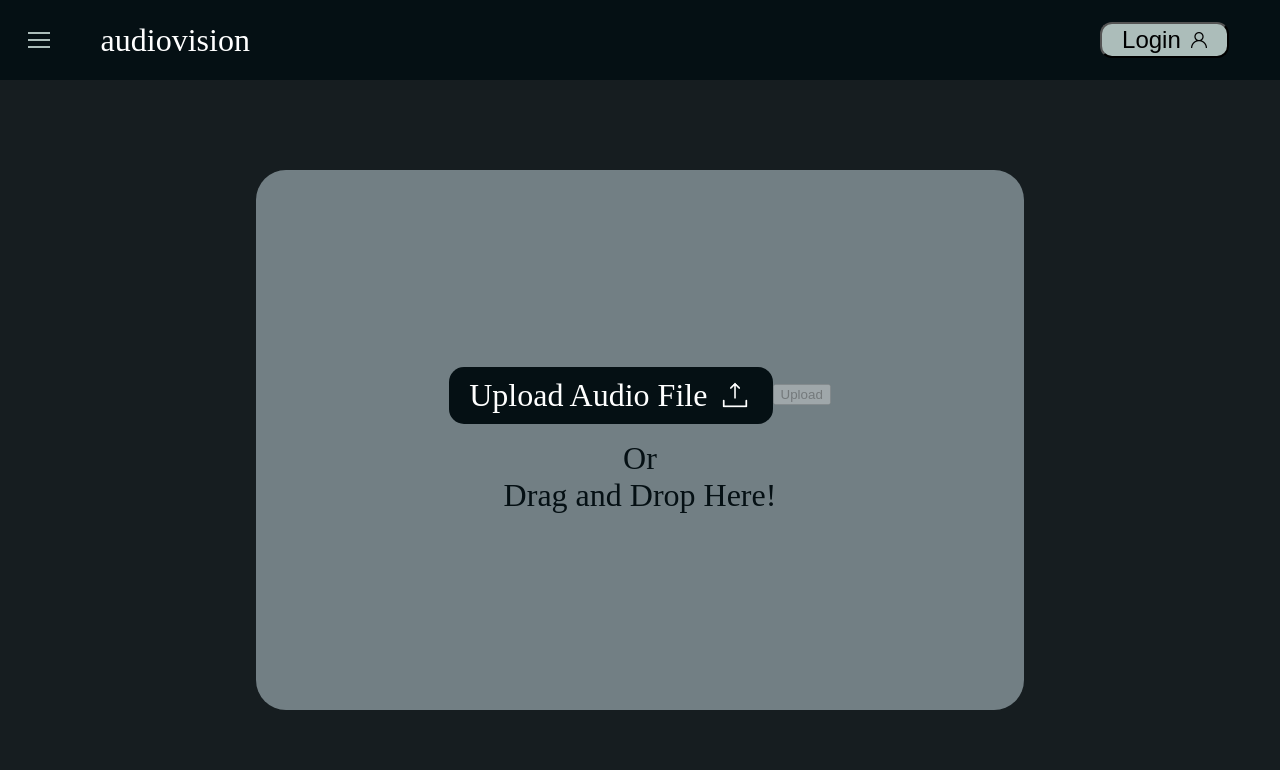
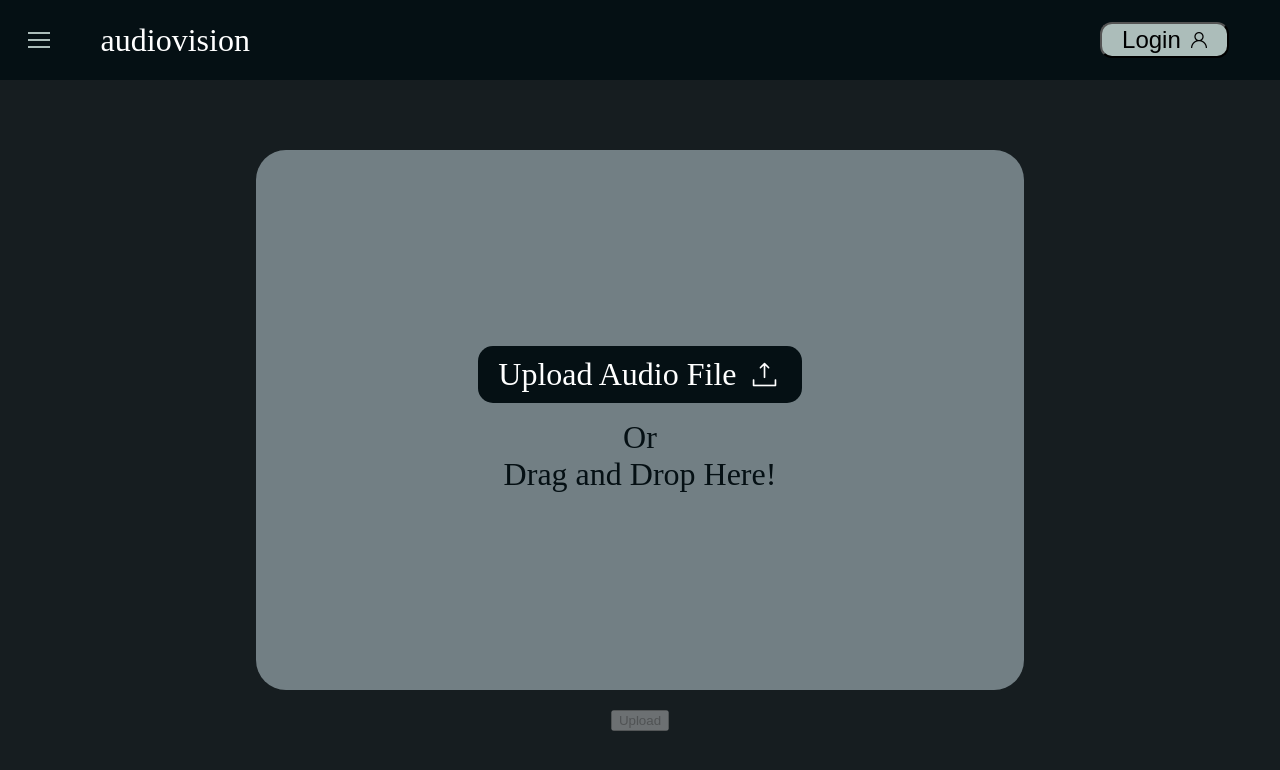
Before and after one commit to poke8014/CS161, a React (Create React App) app in the folder dev/: page / in a window 1280 px wide. Shown: the top 770 px of the page. Built offline with nearby package versions, Linux system fonts and the light colour scheme.

Commit message:
made changes to submit button

```diff
--- a/dev/src/pages/UploadPage/UploadPage.css
+++ b/dev/src/pages/UploadPage/UploadPage.css
@@ -15,7 +15,9 @@
 
 .upload-box {
     display: flex;
-    margin: auto;
+    flex-direction: column;
+    align-items: center;
+    /* margin: auto; */
     width: 60%;
     height: 75%;
     border-radius: 30px;
@@ -81,3 +83,22 @@
     font-size: 2rem;
     margin: 0;
 }
+
+.submit-button {
+    display: block;
+    margin-top: 20px;
+}
+
+.upload-container {
+    display: flex;
+    flex-direction: column;
+    align-items: center;
+    justify-content: center;
+    flex: 1;
+}
+
+.error-message {
+    color: rgb(255, 0, 0);
+    font-size: 14px;
+    margin-bottom: 8px;
+}
--- a/dev/src/pages/UploadPage/UploadPage.js
+++ b/dev/src/pages/UploadPage/UploadPage.js
@@ -8,9 +8,10 @@ import "./UploadPage.css";
 
 export default function UploadPage() {
 
-    const [showMenu, setShowMenu] = React.useState(false)
+    const [showMenu, setShowMenu] = React.useState(false);
     // const [users, setUsers] = React.useState();
-    const [file, setFile] = useState(null)
+    const [file, setFile] = useState(null);
+    const [errorMessage, setErrorMessage] = useState("");
     const navigate = useNavigate();
 
     // React.useEffect(() => {
@@ -21,7 +22,7 @@ export default function UploadPage() {
     // }, []);
 
     function toggleShowMenu(){
-        setShowMenu(prevState => !prevState)
+        setShowMenu(prevState => !prevState);
     }
 
     async function handleAudioUpload(e){
@@ -42,11 +43,15 @@ export default function UploadPage() {
     }
 // TODO: Display error message and maybe modularize code!
     function handleFileChange(e) {
-        file = e.target.files[0];
+        const selectedFile = e.target.files[0];
+        const validExt = ['audio/mpeg'];
 
-        const validExt = ['mp3'];
-        if (validExt.includes(String(file.type).split('/')[1])) {
-            setFile(file);
+        if (selectedFile && validExt.includes(String(selectedFile.type))) {
+            setFile(selectedFile);
+            setErrorMessage("")
+        } else {
+            setFile(null);
+            setErrorMessage("Invalid file type. Please upload an audio file.");
         }
     }
 
@@ -70,14 +75,11 @@ export default function UploadPage() {
                 <Menu
                     menuItems={menuItems}
                 />}
+                <div className="upload-container">
                     <div className="upload-box">
                         <div className="upload-options">
-                        <form onSubmit={handleAudioUpload}>
-                            {/* <label className="upload-audio-button">
-                                <p>Upload Audio File</p>
-                                <img className="upload-icon" src={uploadIcon} alt="upload icon"/>
-                                <input type="file" onChange={handleFileChange} />
-                            </label> */}
+                            <form>
+                                {errorMessage && <p className="error-message">{errorMessage}</p>}
                                 <label className="upload-audio-button">
                                     <div className="upload-content">
                                         <p>Upload Audio File</p>
@@ -85,16 +87,15 @@ export default function UploadPage() {
                                     </div>
                                     <input type="file" onChange={handleFileChange} />
                                 </label>
-
-                            <button type="submit" disabled={!file}>Upload</button>
                             </form>
-                        {/* <a target="_blank" href="https://icons8.com/icon/RXegk50IKV5u/upload">Upload</a> icon by <a target="_blank" href="https://icons8.com">Icons8</a> */}
                             <div className="drag-drop-area">
                                 <p>Or</p>
                                 <p>Drag and Drop Here!</p>
                             </div>
                         </div>
                     </div>
+                    <button className="submit-button" type="submit" disabled={!file} onClick={handleAudioUpload}>Upload</button>
+                </div>
             </div>
         </div>
     );
--- a/dev/src/pages/VisualizationPage/VisualizationPage.js
+++ b/dev/src/pages/VisualizationPage/VisualizationPage.js
@@ -3,9 +3,6 @@ import NavBar from "../../components/NavBar/NavBar"
 import Menu from "../../components/Menu/Menu"
 import React from "react"
 import * as Sketches from "../../sketches"
-// import TestSketch2 from "../../sketches/TestSketch2"
-
-// import { useNavigate } from "react-router-dom";
 
 export default function VisualizationPage(){
 
```
Lines whose indentation alone changed are shown as unchanged.
